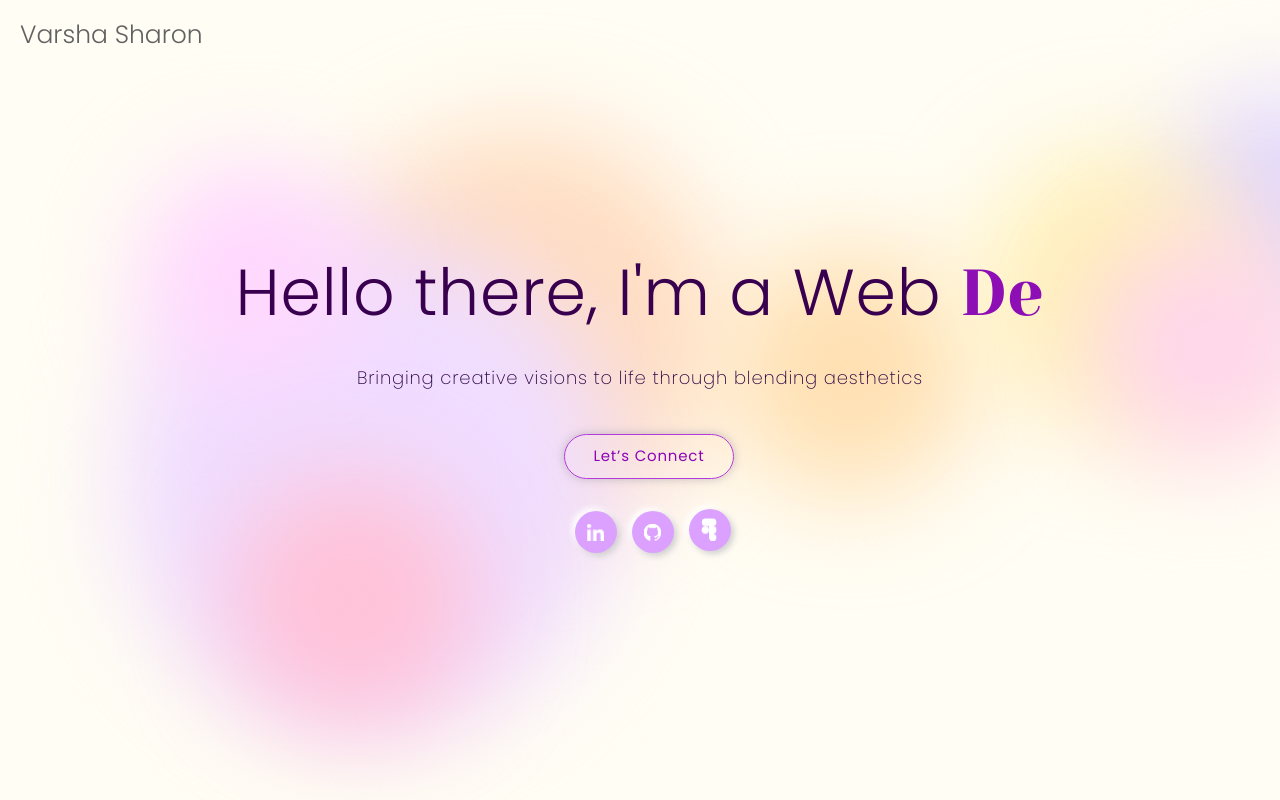
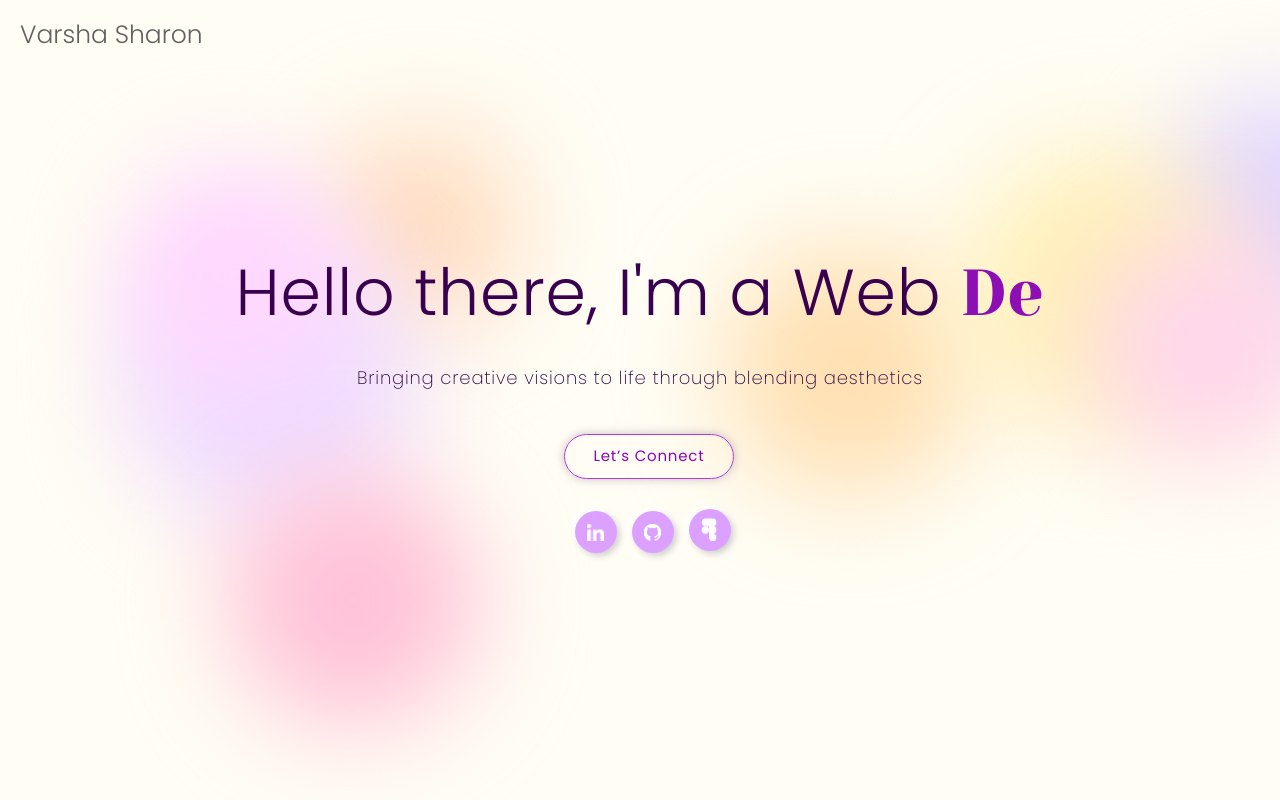
Before and after one commit to varshasharon/personal-portfolio, a React (Create React App) app: page / in a window 1280 px wide. Shown: the top 800 px of the page. Built offline with nearby package versions, Linux system fonts and the light colour scheme.

Commit message:
changes now

```diff
--- a/src/App.css
+++ b/src/App.css
@@ -18,11 +18,14 @@
 }
 html{
   scroll-behavior: smooth;
-  scroll-padding-top: 75px;
+  overflow-x: hidden;
+  overflow: hidden;
 }
 body{
   position: relative;
   background-color: #fffdf4 !important;
+  overflow: hidden;
+  overflow-x: hidden;
 
 }
 
--- a/src/components/Background.css
+++ b/src/components/Background.css
@@ -5,6 +5,8 @@
   display: inline-flex;
   flex-direction: row;
   z-index: -1;
+  overflow: hidden;
+
 }
 
 .bg-shape-1, .bg-shape-2, .bg-shape-3, .bg-shape-4, .bg-shape-5, .bg-shape-6, .bg-shape-7, .bg-shape-8 {
@@ -14,8 +16,8 @@
   filter: blur(50px);
 }
 
-.bg-shape-1 { width: 400px; height: 400px; animation-name: one; }
-.bg-shape-2 { width: 500px; height: 500px; animation-name: two; }
+.bg-shape-1 { width: 200px; height: 200px; animation-name: one; }
+.bg-shape-2 { width: 300px; height: 300px; animation-name: two; }
 .bg-shape-3 { width: 250px; height: 250px; animation-name: three; }
 .bg-shape-4 { width: 220px; height: 220px; animation-name: four; }
 .bg-shape-5 { width: 250px; height: 250px; animation-name: five; }
@@ -72,17 +74,17 @@
 }
 
 @keyframes four {
-  0% { left: 100vw; top: 30vh; }
+  0% { left: 80vw; top: 30vh; }
   10% { left: 5vw; top: 20vh; }
   20% { left: 75vw; top: 40vh; }
   30% { left: 10vw; top: 60vh; }
   40% { left: 20vw; top: 30vh; }
   50% { left: 5vw; top: 80vh; }
-  60% { left: 60vw; top: 100vh; }
+  60% { left: 60vw; top: 90vh; }
   70% { left: 50vw; top: 10vh; }
   80% { left: 30vw; top: 50vh; }
   90% { left: 5vw; top: 10vh; }
-  100% { left: 100vw; top: 30vh; }
+  100% { left: 80vw; top: 30vh; }
 }
 
 @keyframes five {
@@ -94,23 +96,23 @@
   50% { left: 10vw; top: 60vh; }
   60% { left: 15vw; top: 80vh; }
   70% { left: 25vw; top: 40vh; }
-  80% { left: 0; top: 100vh; }
+  80% { left: 0; top: 90vh; }
   90% { left: 5vw; top: 20vh; }
   100% { left: 5vw; top: 40vh; }
 }
 
 @keyframes six {
-  0% { left: 100vw; top: 0vh; }
+  0% { left: 80vw; top: 0vh; }
   10% { left: 75vw; top: 20vh; }
   20% { left: 90vw; top: 70vh; }
   30% { left: 10vw; top: 50vh; }
-  40% { left: 20vw; top: 90vh; }
-  50% { left: 60vw; top: 20vh; }
-  60% { left: 90vw; top: 30vh; }
+  40% { left: 20vw; top: 80vh; }
+  50% { left: 0vw; top: 20vh; }
+  60% { left: 80vw; top: 30vh; }
   70% { left: 10vw; top: 40vh; }
   80% { left: 15vw; top: 60vh; }
   90% { left: 5vw; top: 20vh; }
-  100% { left: 100vw; top: 0vh; }
+  100% { left: 80vw; top: 0vh; }
 }
 
 @keyframes seven {
@@ -121,7 +123,7 @@
   40% { left: 25vw; top: 10vh; }
   50% { left: 10vw; top: 30vh; }
   60% { left: 5vw; top: 90vh; }
-  70% { left: 0; top: 100vh; }
+  70% { left: 0; top: 50vh; }
   80% { left: 15vw; top: 90vh; }
   90% { left: 15vw; top: 20vh; }
   100% { left: 60vw; top: 50vh; }
```
